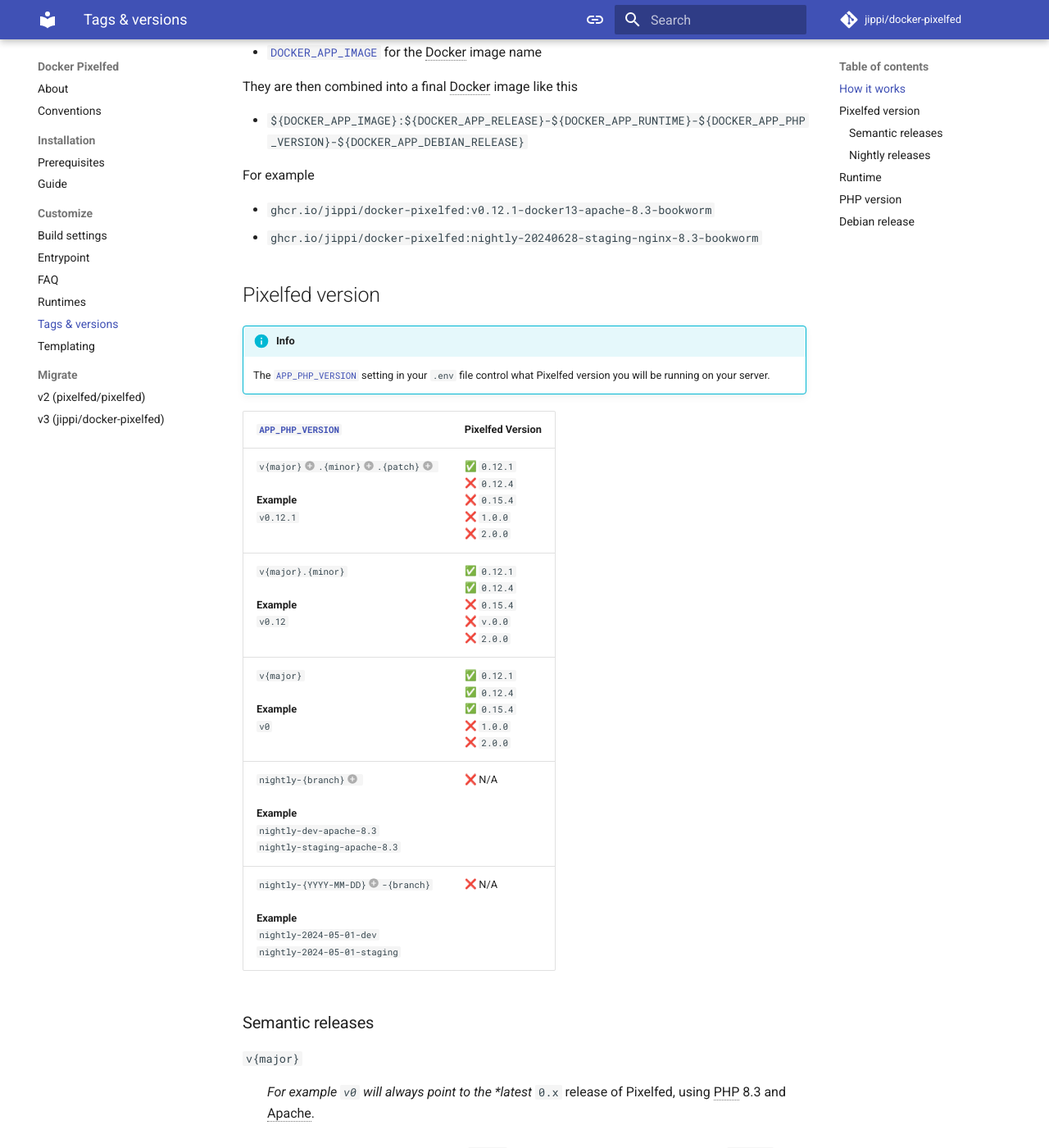
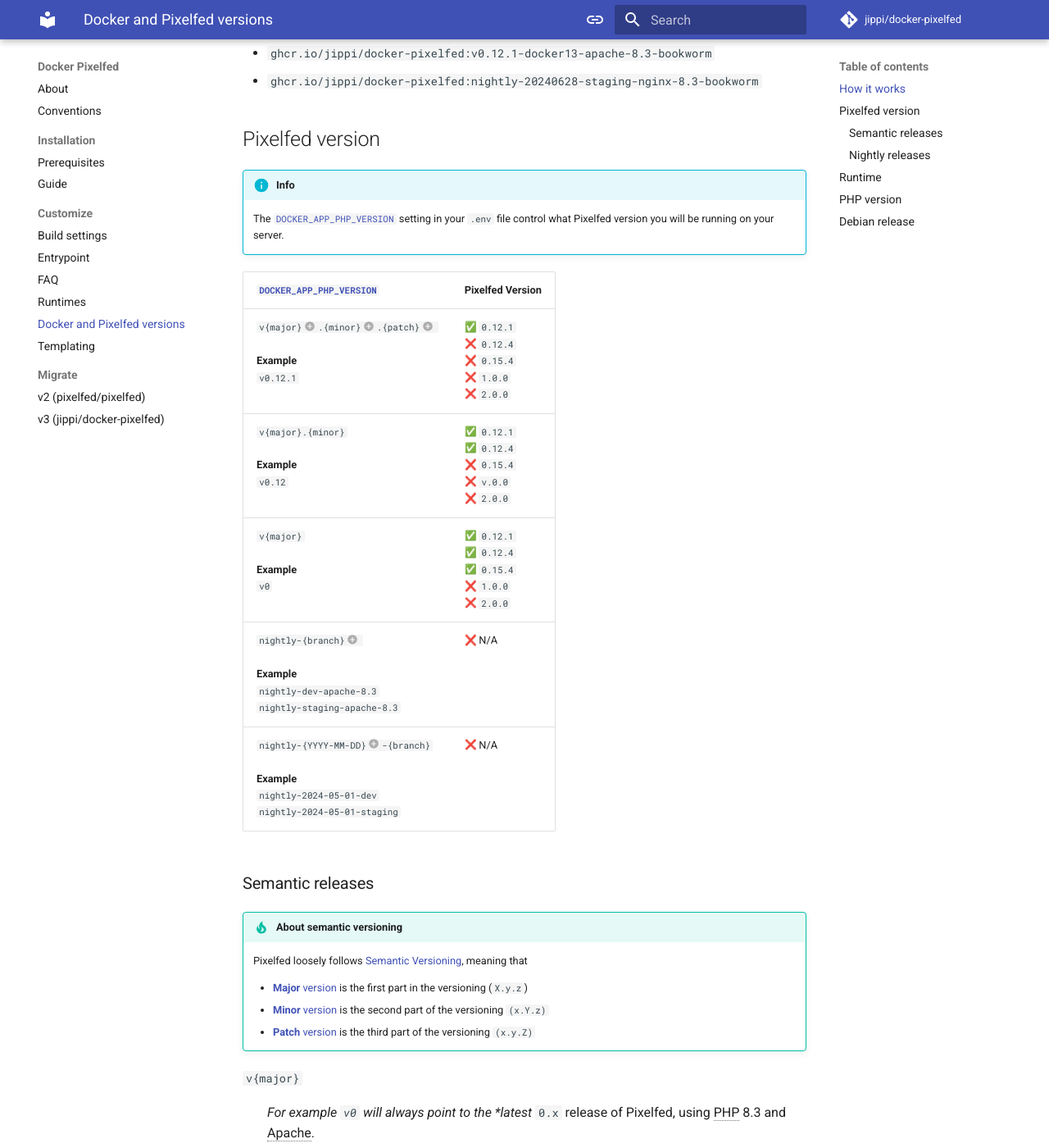
Before and after one commit to jippi/docker-pixelfed, an MkDocs documentation site: the page built from docs/customize/tags.md, in a window 1280 px wide and 1400 px high, scrolled down 853 px. Shown: the whole window at 82% size. Built offline with MkDocs 1.6.1 and Material for MkDocs 9.7.7, drawn with Linux system fonts in a browser that asks for light colours; emoji names are drawn with the system emoji font; comment, search, counter and statistics services are not loaded; some of the changed text lies outside the part shown.

Commit message:
docs: more tweaking of docs

```diff
--- a/docs/customize/tags.md
+++ b/docs/customize/tags.md
@@ -1,16 +1,8 @@
-# Tags & versions
+# Docker and Pixelfed versions
 
 !!! note "We do not build any `latest` tags"
 
     `latest` tags are typically pretty dangerous to use, especially in a fast-moving project such as Pixelfed where things might break in patch releases.
-
-!!! tip "About semantic versioning"
-
-    Pixelfed loosely follows [Semantic Versioning](https://semver.org/), meaning that
-
-    * [**Major** version](https://semver.org/#spec-item-4) is the first part in the versioning (`X.y.z`)
-    * [**Minor** version](https://semver.org/#spec-item-7) is the second part of the versioning `(x.Y.z)`
-    * [**Patch** version](https://semver.org/#spec-item-6) is the third part of the versioning `(x.y.Z)`
 
 !!! info
 
@@ -41,11 +33,11 @@
 
 !!! info
 
-    The [`APP_PHP_VERSION`](settings.md#docker_app_php_version) setting in your `.env` file control what Pixelfed version you will be running on your server.
+    The [`DOCKER_APP_PHP_VERSION`](settings.md#docker_app_php_version) setting in your `.env` file control what Pixelfed version you will be running on your server.
 
 <div class="annotate" markdown>
 
-| [`APP_PHP_VERSION`](settings.md#docker_app_php_version) | Pixelfed Version |
+| [`DOCKER_APP_PHP_VERSION`](settings.md#docker_app_php_version) | Pixelfed Version |
 | ----------- | ---------------- |
 | `v{major}(1).{minor}(2).{patch}(3)` <br /><br />**Example**<br /> `v0.12.1` | :white_check_mark: `0.12.1` <br /> :x: `0.12.4` <br /> :x: `0.15.4` <br /> :x: `1.0.0` <br /> :x: `2.0.0` |
 | `v{major}.{minor}` <br /><br />**Example**<br /> `v0.12` | :white_check_mark: `0.12.1` <br /> :white_check_mark: `0.12.4` <br /> :x: `0.15.4` <br /> :x: `v.0.0` <br /> :x: `2.0.0` |
@@ -66,6 +58,14 @@
     * `DD => 14`
 
 ### Semantic releases
+
+!!! tip "About semantic versioning"
+
+    Pixelfed loosely follows [Semantic Versioning](https://semver.org/), meaning that
+
+    * [**Major** version](https://semver.org/#spec-item-4) is the first part in the versioning (`X.y.z`)
+    * [**Minor** version](https://semver.org/#spec-item-7) is the second part of the versioning `(x.Y.z)`
+    * [**Patch** version](https://semver.org/#spec-item-6) is the third part of the versioning `(x.y.Z)`
 
 `v{major}`
 
```
